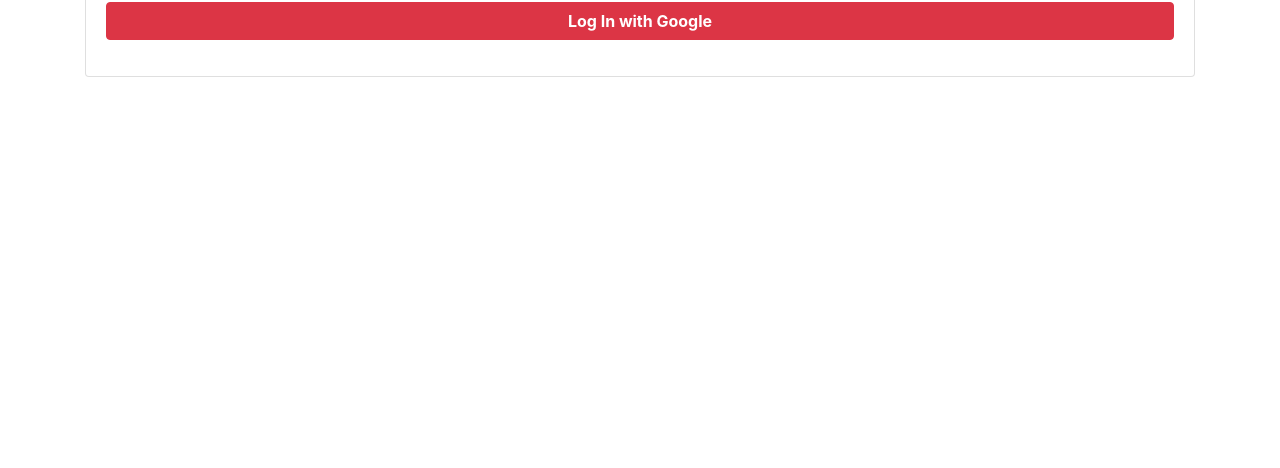
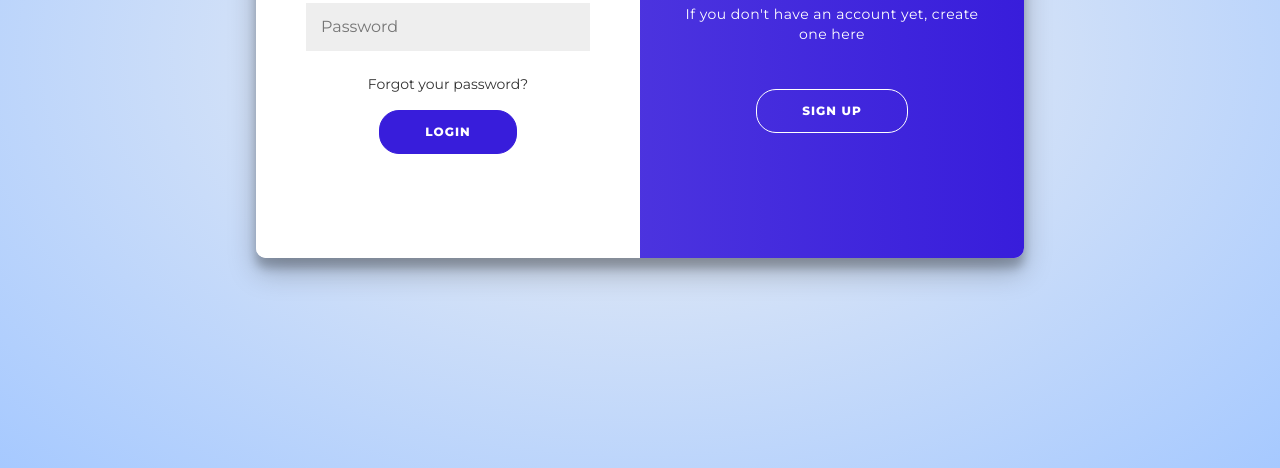
Before and after one commit to BenjiWurfl/Login, a plain HTML site: page index.html in a window 1280 px wide. Shown: the part 362-830 px from the top of the page. Before the commit the page ends 800 px from the top, so only its background shows below. Drawn offline with nearby package versions, Linux system fonts and the light colour scheme; no server answers.

Commit message:
SignUp Funktionen updated

```diff
--- a/index.html
+++ b/index.html
@@ -1,3 +1,5 @@
+
+
 <!DOCTYPE html>
 <html lang="en">
 <head>
@@ -24,26 +26,33 @@
 
     <!-- login form -->
 
-    <div class="container" id="login-form">
-        <div class="card">
-            <h2 class="card-header text-center font-weight-bold">Welcome Back!</h2>
-            <div class="card-body">
-                <form id="LoginForm">
-                    <div class="form-group">
-                        <label for="emailInput" class="font-weight-bold">Email address</label>
-                        <input type="email" class="form-control" id="emailInput" placeholder="Enter your email">
-                    </div>
-                    <div class="form-group">
-                        <label for="passwordInput" class="font-weight-bold">Password</label>
-                        <input type="password" class="form-control" id="passwordInput" placeholder="Enter your password">
-                    </div>
-                    <button type="submit" class="btn btn-primary btn-block my-3 font-weight-bold">Log In</button>
-                    <a href="https://benjiwurfl.github.io/Sign-Up/"><button type="button" class="btn btn-secondary btn-block my-3 font-weight-bold">Create new account</button></a>
-                    <button id="login-google-button" type="button" class="btn btn-danger btn-block my-3 font-weight-bold">Log In with Google</button>
-                </form>
-            </div>
-        </div>
-    </div>
+<div class="container" id="container">
+	<div class="form-container sign-in-container">
+		<form action="#" id="LoginForm">
+			<h1>Login</h1>
+			<!--<div class="social-container">
+				<a href="#" class="social"><i class="fab fa-facebook-f"></i></a>
+				<a href="#" class="social"><i class="fab fa-google-plus-g"></i></a>
+				<a href="#" class="social"><i class="fab fa-linkedin-in"></i></a>
+			</div>
+			<span>or use your account</span> -->
+			<input type="email" id="emailInput" placeholder="Email" />
+			<input type="password" id="passwordInput" placeholder="Password" />
+			<a href="#">Forgot your password?</a>
+			<button type="submit">Login</button>
+		</form>
+	</div>
+	<div class="overlay-container">
+		<div class="overlay">
+			<div class="overlay-panel overlay-right">
+				<h1>Welcome Back!</h1>
+				<p>If you don't have an account yet, create one here</p>
+				<a href="https://benjiwurfl.github.io/Sign-Up/"><button class="ghost" id="signIn">Sign Up</button></a>
+			</div>
+
+		</div>
+	</div>
+</div>
 
     <script type="module" src="login.js"></script>
 </body>
--- a/login.css
+++ b/login.css
@@ -0,0 +1,228 @@
+
+@import url('https://fonts.googleapis.com/css?family=Montserrat:400,800');
+
+* {
+	box-sizing: border-box;
+}
+
+body {
+	background: radial-gradient(#f2f2f2, #a6c9ff);
+	display: flex;
+	justify-content: center;
+	align-items: center;
+	flex-direction: column;
+	font-family: 'Montserrat', sans-serif;
+	height: 100vh;
+	margin: -20px 0 50px;
+    overflow: hidden;
+}
+
+h1 {
+	font-weight: bold;
+	margin: 0;
+}
+
+h2 {
+	text-align: center;
+}
+
+p {
+	font-size: 14px;
+	font-weight: 100;
+	line-height: 20px;
+	letter-spacing: 0.5px;
+	margin: 20px 0 30px;
+}
+
+span {
+	font-size: 12px;
+}
+
+a {
+	color: #333;
+	font-size: 14px;
+	text-decoration: none;
+	margin: 15px 0;
+}
+
+button {
+	border-radius: 20px;
+	border: 1px solid #381ddb;
+	background-color: #381ddb;
+	color: #FFFFFF;
+	font-size: 12px;
+	font-weight: bold;
+	padding: 12px 45px;
+	letter-spacing: 1px;
+	text-transform: uppercase;
+	transition: transform 80ms ease-in;
+}
+
+button:active {
+	transform: scale(0.95);
+}
+
+button:focus {
+	outline: none;
+}
+
+button.ghost {
+	background-color: transparent;
+	border-color: #FFFFFF;
+}
+
+form {
+	background-color: #FFFFFF;
+	display: flex;
+	align-items: center;
+	justify-content: center;
+	flex-direction: column;
+	padding: 0 50px;
+	height: 100%;
+	text-align: center;
+}
+
+input {
+	background-color: #eee;
+	border: none;
+	padding: 12px 15px;
+	margin: 8px 0;
+	width: 100%;
+}
+
+.container {
+	background-color: #fff;
+	border-radius: 10px;
+  	box-shadow: 0 14px 28px rgba(0,0,0,0.25),
+			0 10px 10px rgba(0,0,0,0.22);
+	position: relative;
+	overflow: hidden;
+	width: 768px;
+	max-width: 100%;
+	min-height: 480px;
+}
+
+.form-container {
+	position: absolute;
+	top: 0;
+	height: 100%;
+	transition: all 0.6s ease-in-out;
+}
+
+.sign-in-container {
+	left: 0;
+	width: 50%;
+	z-index: 2;
+}
+
+.container.right-panel-active .sign-in-container {
+	transform: translateX(100%);
+}
+
+.sign-up-container {
+	left: 0;
+	width: 50%;
+	opacity: 0;
+	z-index: 1;
+}
+
+.container.right-panel-active .sign-up-container {
+	transform: translateX(100%);
+	opacity: 1;
+	z-index: 5;
+	animation: show 0.6s;
+}
+
+@keyframes show {
+	0%, 49.99% {
+		opacity: 0;
+		z-index: 1;
+	}
+
+	50%, 100% {
+		opacity: 1;
+		z-index: 5;
+	}
+}
+
+.overlay-container {
+	position: absolute;
+	top: 0;
+	left: 50%;
+	width: 50%;
+	height: 100%;
+	overflow: hidden;
+	transition: transform 0.6s ease-in-out;
+	z-index: 100;
+}
+
+.container.right-panel-active .overlay-container{
+	transform: translateX(-100%);
+}
+
+.overlay {
+	background: #381ddb;
+	background: -webkit-linear-gradient(to right, #5F4AE2, #381ddb);
+	background: linear-gradient(to right, #5F4AE2, #381ddb);
+	background-repeat: no-repeat;
+	background-size: cover;
+	background-position: 0 0;
+	color: #FFFFFF;
+	position: relative;
+	left: -100%;
+	height: 100%;
+	width: 200%;
+  	transform: translateX(0);
+	transition: transform 0.6s ease-in-out;
+}
+
+.container.right-panel-active .overlay {
+  	transform: translateX(50%);
+}
+
+.overlay-panel {
+	position: absolute;
+	display: flex;
+	align-items: center;
+	justify-content: center;
+	flex-direction: column;
+	padding: 0 40px;
+	text-align: center;
+	top: 0;
+	height: 100%;
+	width: 50%;
+	transform: translateX(0);
+	transition: transform 0.6s ease-in-out;
+}
+
+.overlay-left {
+	transform: translateX(-20%);
+}
+
+.container.right-panel-active .overlay-left {
+	transform: translateX(0);
+}
+
+.overlay-right {
+	right: 0;
+	transform: translateX(0);
+}
+
+.container.right-panel-active .overlay-right {
+	transform: translateX(20%);
+}
+
+.social-container {
+	margin: 20px 0;
+}
+
+.social-container a {
+	border: 1px solid #DDDDDD;
+	border-radius: 50%;
+	display: inline-flex;
+	justify-content: center;
+	align-items: center;
+	margin: 0 5px;
+	height: 40px;
+	width: 40px;
+}
--- a/login.js
+++ b/login.js
@@ -58,7 +58,7 @@
   }
 });
 
-Logout.addEventListener('submit', (e) =>{
+/*Logout.addEventListener('submit', (e) =>{
   const auth = getAuth();
   signOut(auth).then(() => {
     alert('User logged out');
@@ -68,4 +68,4 @@
     console.log(error.message);
   });
 
-})
+})*/
```
